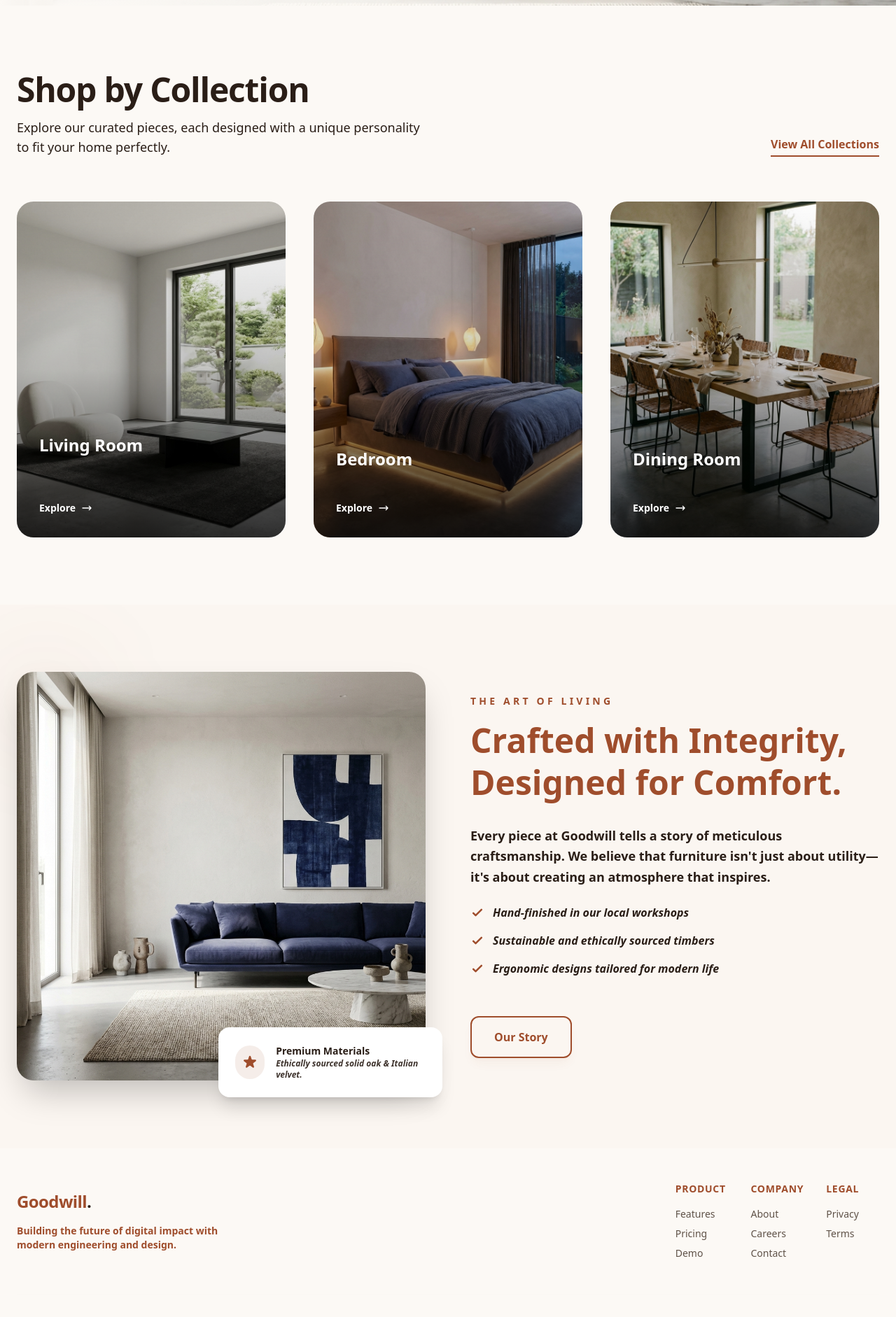
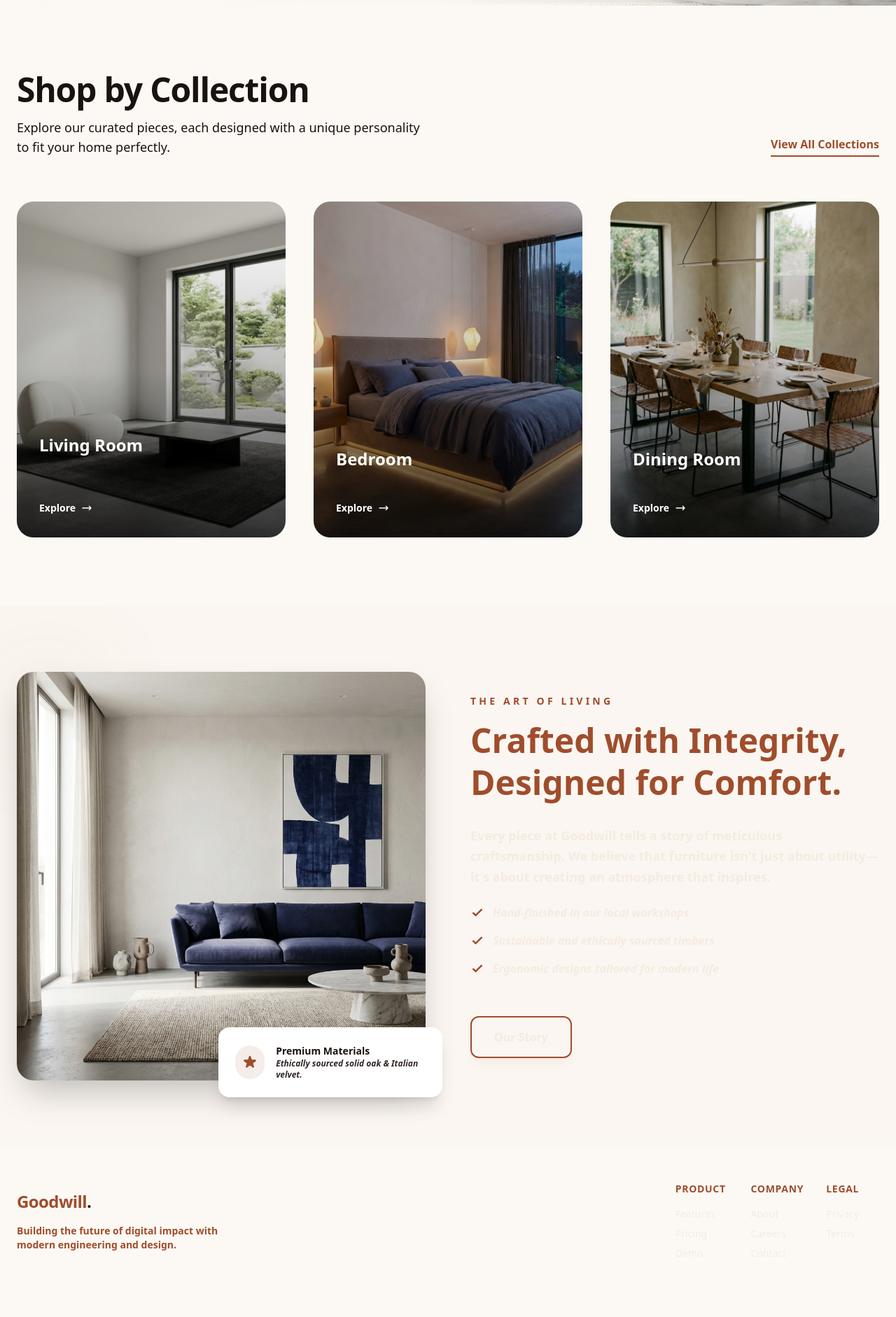
Before and after one commit to UganSinghMaharjan/Goodwill, a Next.js app: page / in a window 1280 px wide. Shown: the part 712-2594 px from the top of the page at 70% size. Built offline with nearby package versions, Linux system fonts and the light colour scheme; no server answers.

Commit message:
change the color format

```diff
--- a/src/app/globals.css
+++ b/src/app/globals.css
@@ -2,19 +2,19 @@
 
 :root {
   --background: #fcf9f5; /* Warm Creamy background */
-  --foreground: #2a1e17; /* Deep Espresso Brown for maximum legibility */
+  --foreground: #1a120e; /* Deep Espresso Brown (Darkened) for maximum legibility */
   --primary: #9f4d2c; /* Terracotta Primary */
   --primary-hover: #863d22;
-  --secondary: #5f5248; /* Dark Muted Earth Brown */
+  --secondary: #4a403a; /* Dark Muted Earth Brown (Darkened) */
   --accent: #f5ebe0; /* Soft Peach Wash */
 }
 
 @theme {
   --color-background: #fcf9f5;
-  --color-foreground: #2a1e17;
+  --color-foreground: #1a120e;
   --color-primary: #9f4d2c;
   --color-primary-hover: #863d22;
-  --color-secondary: #5f5248;
+  --color-secondary: #4a403a;
   --color-accent: #f5ebe0;
 
   --font-sans: var(--font-geist-sans);
@@ -24,8 +24,9 @@
 @media (prefers-color-scheme: dark) {
   :root {
     --background: #0f1115; /* Sleek Deep Dark */
-    --foreground: #4f4f4f;
-    --primary: #6366f1;
+    --foreground: #ededed; /* Bright White-Grey for dark mode */
+    --primary: #818cf8; /* Bright Indigo for contrast */
+    --secondary: #a1a1aa; /* Light Grey for secondary text */
     --accent: #1e1b4b;
   }
 }
--- a/src/components/FeaturedProducts.tsx
+++ b/src/components/FeaturedProducts.tsx
@@ -39,7 +39,7 @@ export default function FeaturedProducts() {
     <section className="py-24 bg-white">
       <div className="container mx-auto px-6">
         <div className="text-center mb-16">
-          <h2 className="text-4xl md:text-5xl font-bold mb-4 tracking-tight">
+          <h2 className="text-4xl md:text-5xl font-bold mb-4 tracking-tight text-foreground">
             Featured Masterpieces
           </h2>
           <p className="text-foreground text-lg font-bold max-w-2xl mx-auto">
--- a/src/components/Features.tsx
+++ b/src/components/Features.tsx
@@ -42,7 +42,7 @@ export default function Categories() {
       <div className="container mx-auto px-6">
         <div className="flex flex-col md:flex-row justify-between items-end mb-16 gap-4">
           <div className="max-w-xl">
-            <h2 className="text-4xl md:text-5xl font-bold mb-4 tracking-tight">
+            <h2 className="text-4xl md:text-5xl font-bold mb-4 tracking-tight text-foreground">
               Shop by Collection
             </h2>
             <p className="text-foreground text-lg font-medium">
--- a/src/components/Footer.tsx
+++ b/src/components/Footer.tsx
@@ -27,7 +27,7 @@ export default function Footer() {
                 <li>
                   <Link
                     href="#"
-                    className="hover:text-primary transition-colors"
+                    className="text-accent hover:text-primary transition-colors"
                   >
                     Features
                   </Link>
@@ -35,7 +35,7 @@ export default function Footer() {
                 <li>
                   <Link
                     href="#"
-                    className="hover:text-primary transition-colors"
+                    className="text-accent hover:text-primary transition-colors"
                   >
                     Pricing
                   </Link>
@@ -43,7 +43,7 @@ export default function Footer() {
                 <li>
                   <Link
                     href="#"
-                    className="hover:text-primary transition-colors"
+                    className="text-accent hover:text-primary transition-colors"
                   >
                     Demo
                   </Link>
@@ -58,7 +58,7 @@ export default function Footer() {
                 <li>
                   <Link
                     href="#"
-                    className="hover:text-primary transition-colors"
+                    className="text-accent hover:text-primary transition-colors"
                   >
                     About
                   </Link>
@@ -66,7 +66,7 @@ export default function Footer() {
                 <li>
                   <Link
                     href="#"
-                    className="hover:text-primary transition-colors"
+                    className="text-accent hover:text-primary transition-colors"
                   >
                     Careers
                   </Link>
@@ -74,7 +74,7 @@ export default function Footer() {
                 <li>
                   <Link
                     href="#"
-                    className="hover:text-primary transition-colors"
+                    className="text-accent hover:text-primary transition-colors"
                   >
                     Contact
                   </Link>
@@ -89,7 +89,7 @@ export default function Footer() {
                 <li>
                   <Link
                     href="#"
-                    className="hover:text-primary transition-colors"
+                    className="text-accent hover:text-primary transition-colors"
                   >
                     Privacy
                   </Link>
@@ -97,7 +97,7 @@ export default function Footer() {
                 <li>
                   <Link
                     href="#"
-                    className="hover:text-primary transition-colors"
+                    className="text-accent hover:text-primary transition-colors"
                   >
                     Terms
                   </Link>
--- a/src/components/Hero.tsx
+++ b/src/components/Hero.tsx
@@ -13,7 +13,7 @@ export default function Hero() {
           className="object-cover"
           priority
         />
-        <div className="absolute inset-0 bg-gradient-to-r from-background via-background/40 to-transparent" />
+        <div className="absolute inset-0 bg-gradient-to-r from-background via-background/90 to-transparent" />
       </div>
 
       <div className="container mx-auto px-6 relative z-10">
@@ -21,11 +21,11 @@ export default function Hero() {
           <span className="inline-block px-4 py-1.5 mb-6 text-xs font-bold tracking-widest uppercase bg-primary/10 text-primary rounded-full">
             Limited Edition Collection
           </span>
-          <h1 className="text-5xl md:text-7xl font-extrabold tracking-tight leading-tight mb-8">
+          <h1 className="text-5xl md:text-7xl font-extrabold tracking-tight leading-tight mb-8 text-foreground">
             Elevate Your <span className="text-primary italic">Living</span>{" "}
             Space.
           </h1>
-          <p className="text-lg md:text-xl text-secondary mb-10 leading-relaxed">
+          <p className="text-lg md:text-xl text-foreground font-medium mb-10 leading-relaxed">
             Discover a curated selection of premium furniture where timeless
             craftsmanship meets modern design. Crafted for comfort, styled for
             impact.
--- a/src/components/Navbar.tsx
+++ b/src/components/Navbar.tsx
@@ -53,19 +53,19 @@ export default function Navbar() {
             <div className="absolute top-full -left-4 w-48 bg-background backdrop-blur-md border border-primary/10 rounded-2xl shadow-xl py-4 opacity-0 invisible group-hover:opacity-100 group-hover:visible transition-all duration-300 translate-y-2 group-hover:translate-y-0">
               <Link
                 href="/collections/living-room"
-                className="block px-6 py-2 text-sm text-secondary font-bold hover:text-primary hover:bg-accent/5 transition-colors"
+                className="block px-6 py-2 text-sm text-foreground font-bold hover:text-primary hover:bg-accent/5 transition-colors"
               >
                 Living Room
               </Link>
               <Link
                 href="/collections/bedroom"
-                className="block px-6 py-2 text-sm text-secondary font-bold hover:text-primary hover:bg-accent/5 transition-colors"
+                className="block px-6 py-2 text-sm text-foreground font-bold hover:text-primary hover:bg-accent/5 transition-colors"
               >
                 Bedroom
               </Link>
               <Link
                 href="/collections/dining-room"
-                className="block px-6 py-2 text-sm text-secondary font-bold hover:text-primary hover:bg-accent/5 transition-colors"
+                className="block px-6 py-2 text-sm text-foreground font-bold hover:text-primary hover:bg-accent/5 transition-colors"
               >
                 Dining Room
               </Link>
--- a/src/components/ProductHighlight.tsx
+++ b/src/components/ProductHighlight.tsx
@@ -45,7 +45,7 @@ export default function ProductHighlight() {
               Crafted with Integrity, Designed for Comfort.
             </h2>
             <div className="space-y-6">
-              <p className="text-lg text-foreground font-bold leading-relaxed text-center lg:text-left">
+              <p className="text-lg text-accent font-bold leading-relaxed text-center lg:text-left">
                 Every piece at Goodwill tells a story of meticulous
                 craftsmanship. We believe that furniture isn't just about
                 utility—it's about creating an atmosphere that inspires.
@@ -58,7 +58,7 @@ export default function ProductHighlight() {
                 ].map((item, i) => (
                   <li
                     key={i}
-                    className="flex items-center space-x-3 text-foreground font-extrabold italic"
+                    className="flex items-center space-x-3 text-accent font-extrabold italic"
                   >
                     <svg
                       className="w-5 h-5 text-primary flex-shrink-0"
@@ -78,7 +78,7 @@ export default function ProductHighlight() {
                 ))}
               </ul>
               <div className="pt-8 flex justify-center lg:justify-start">
-                <button className="px-8 py-4 font-bold text-primary border-2 border-primary rounded-xl hover:bg-primary hover:text-white transition-all shadow-lg shadow-primary/5">
+                <button className="px-8 py-4 font-bold text-accent border-2 border-primary rounded-xl hover:bg-primary hover:text-white transition-all shadow-lg shadow-primary/5">
                   Our Story
                 </button>
               </div>
```
